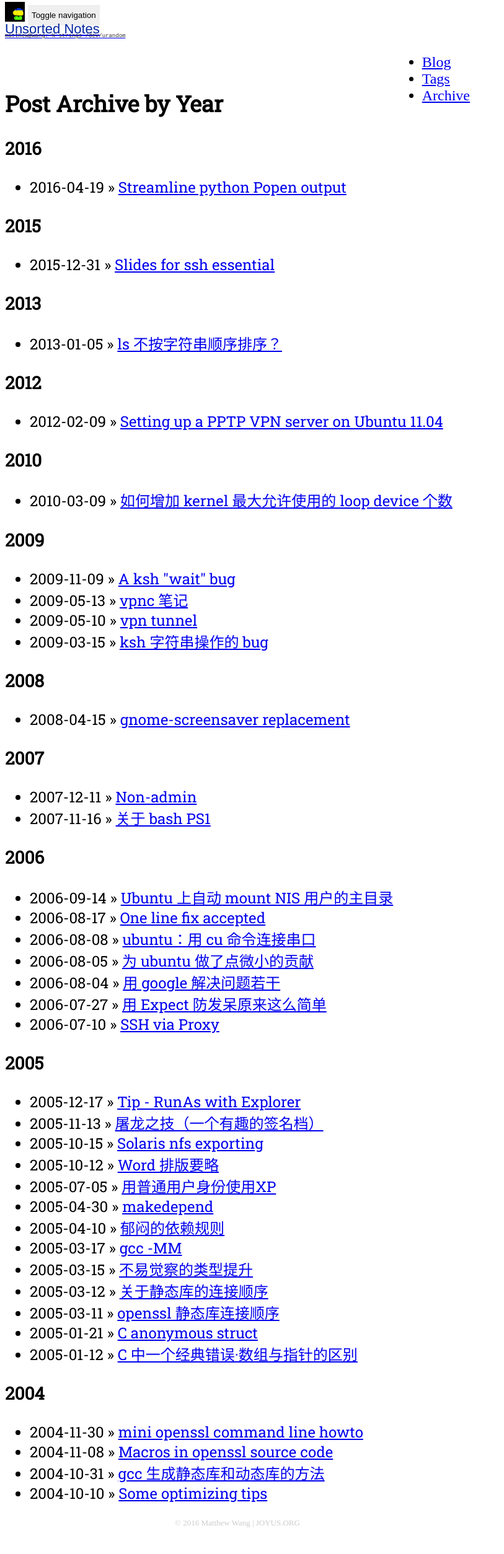
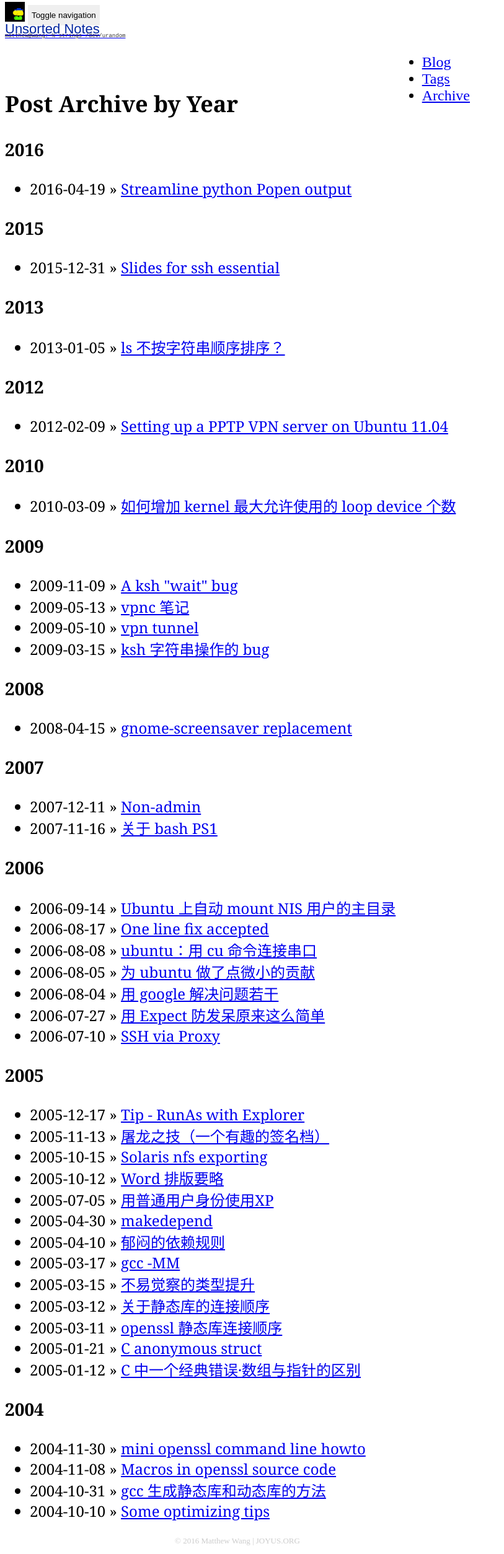
Before and after one commit to ymattw/joyus, a Jekyll site: the page built from archive.html, in a window 1280 px wide. Shown: the whole page at 62% size, without its empty margins (0-813 px from the left). Built offline with Jekyll 4.4.1, drawn with Linux system fonts in a browser that asks for light colours; before the commit the page ends 2479 px from its top, so only the background shows below that.

Commit message:
No bootstrap and google font

```diff
--- a/_layouts/base.html
+++ b/_layouts/base.html
@@ -6,15 +6,7 @@
     {% if page.description %}<meta name="description" content="{{ page.description }}">{% endif %}
     <meta name="author" content="{{ site.author }}">
     <meta name="viewport" content="width=device-width, initial-scale=1.0">
-
-    <!--
-    <link rel="stylesheet" href="https://maxcdn.bootstrapcdn.com/bootstrap/3.3.6/css/bootstrap.min.css">
-    <link rel="stylesheet" href="https://maxcdn.bootstrapcdn.com/bootstrap/3.3.6/css/bootstrap-theme.min.css">
-    <script src="http://ajax.aspnetcdn.com/ajax/jQuery/jquery-1.11.3.min.js"></script>
-    <script src="https://maxcdn.bootstrapcdn.com/bootstrap/3.3.6/js/bootstrap.min.js"></script>
-    -->
-    <link href="https://fonts.googleapis.com/css?family=Roboto+Slab" rel="stylesheet" type="text/css">
-    <link href="/css/style.css?body=1" rel="stylesheet" type="text/css" media="all">
+    <link href="/css/style.css" rel="stylesheet" type="text/css" media="all">
     <link rel="shortcut icon" href="/images/nose-16x16.jpg">
 
     <!-- atom & rss feed -->
```
